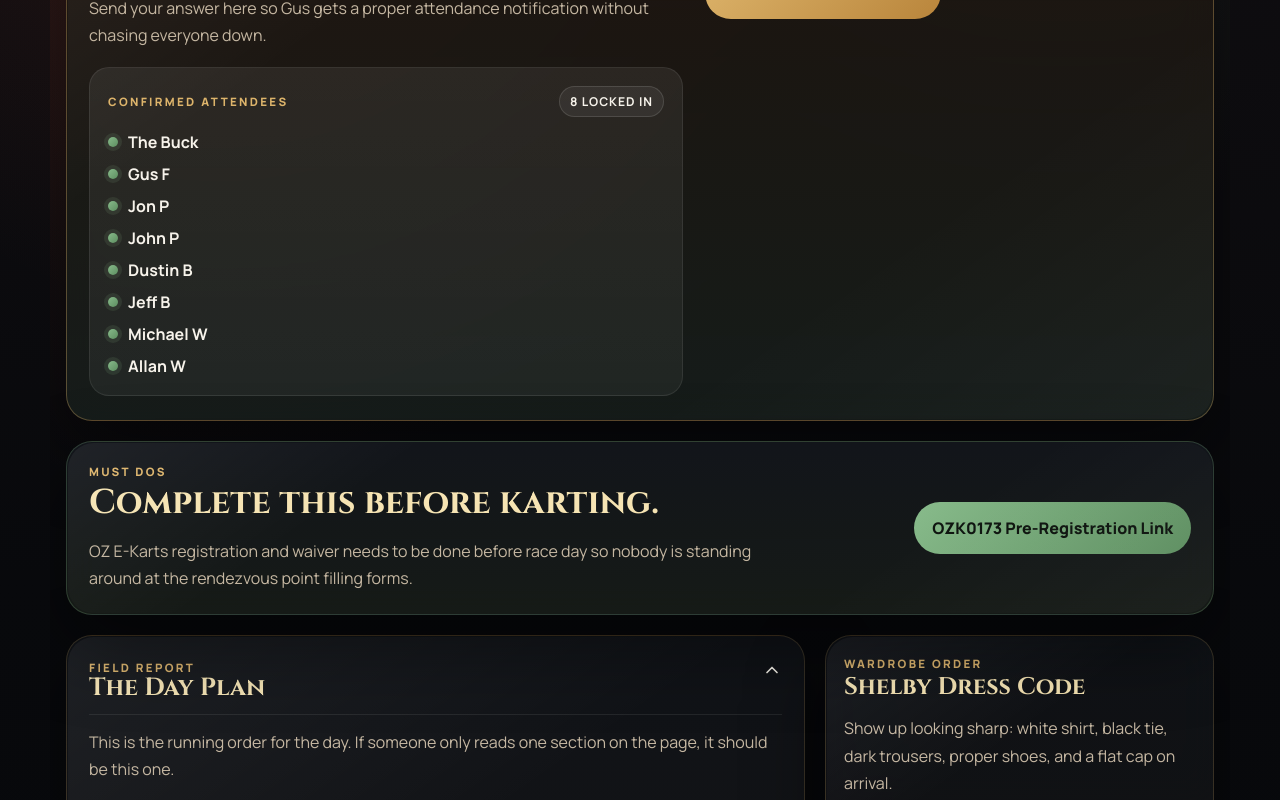
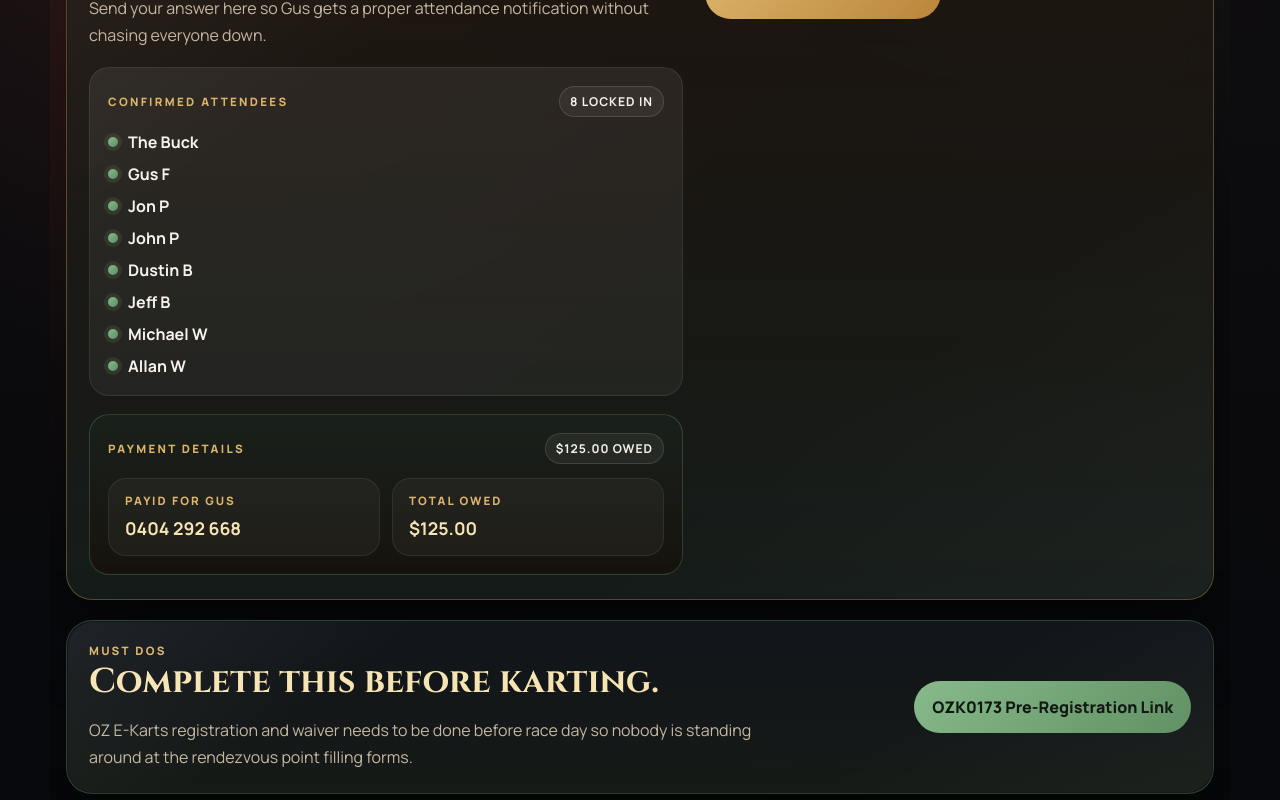
Before and after one commit to mgf-82/peaky-bucks-party, a React (Create React App) app: page / in a window 1280 px wide. Shown: the part 869-1669 px from the top of the page. Built offline with nearby package versions, Linux system fonts and the light colour scheme.

Commit message:
add: payid details

```diff
--- a/src/components/RsvpPanel.js
+++ b/src/components/RsvpPanel.js
@@ -107,6 +107,22 @@ const RsvpPanel = () => {
             ))}
           </ul>
         </div>
+        <div className="payment-card" aria-labelledby="payment-title">
+          <div className="confirmed-list-header">
+            <p className="panel-eyebrow" id="payment-title">Payment Details</p>
+            <span className="status-badge">$125.00 owed</span>
+          </div>
+          <div className="payment-grid">
+            <div className="payment-item">
+              <span className="rsvp-label">PAYID For Gus</span>
+              <strong>0404 292 668</strong>
+            </div>
+            <div className="payment-item">
+              <span className="rsvp-label">Total Owed</span>
+              <strong>$125.00</strong>
+            </div>
+          </div>
+        </div>
       </div>
       <form className="rsvp-form" onSubmit={handleSubmit}>
         <label className="rsvp-field">
--- a/src/styles.css
+++ b/src/styles.css
@@ -402,6 +402,36 @@ button {
     linear-gradient(180deg, rgba(255, 255, 255, 0.04), rgba(255, 255, 255, 0.02)),
     rgba(255, 255, 255, 0.03);
   border: 1px solid rgba(255, 255, 255, 0.08);
+}
+
+.payment-card {
+  display: grid;
+  gap: 14px;
+  padding: 18px;
+  border-radius: 20px;
+  background: linear-gradient(180deg, rgba(26, 33, 28, 0.92), rgba(23, 18, 13, 0.88));
+  border: 1px solid rgba(136, 187, 139, 0.24);
+}
+
+.payment-grid {
+  display: grid;
+  grid-template-columns: repeat(2, minmax(0, 1fr));
+  gap: 12px;
+}
+
+.payment-item {
+  display: grid;
+  gap: 8px;
+  padding: 14px 16px;
+  border-radius: 18px;
+  background: rgba(255, 255, 255, 0.04);
+  border: 1px solid rgba(255, 255, 255, 0.08);
+}
+
+.payment-item strong {
+  color: var(--accent-strong);
+  font-size: 1.1rem;
+  line-height: 1.4;
 }
 
 .confirmed-list-header {
@@ -831,7 +861,8 @@ button {
 
   .style-guide,
   .flat-cap-links,
-  .rsvp-form {
+  .rsvp-form,
+  .payment-grid {
     grid-template-columns: 1fr;
   }
 }
```
